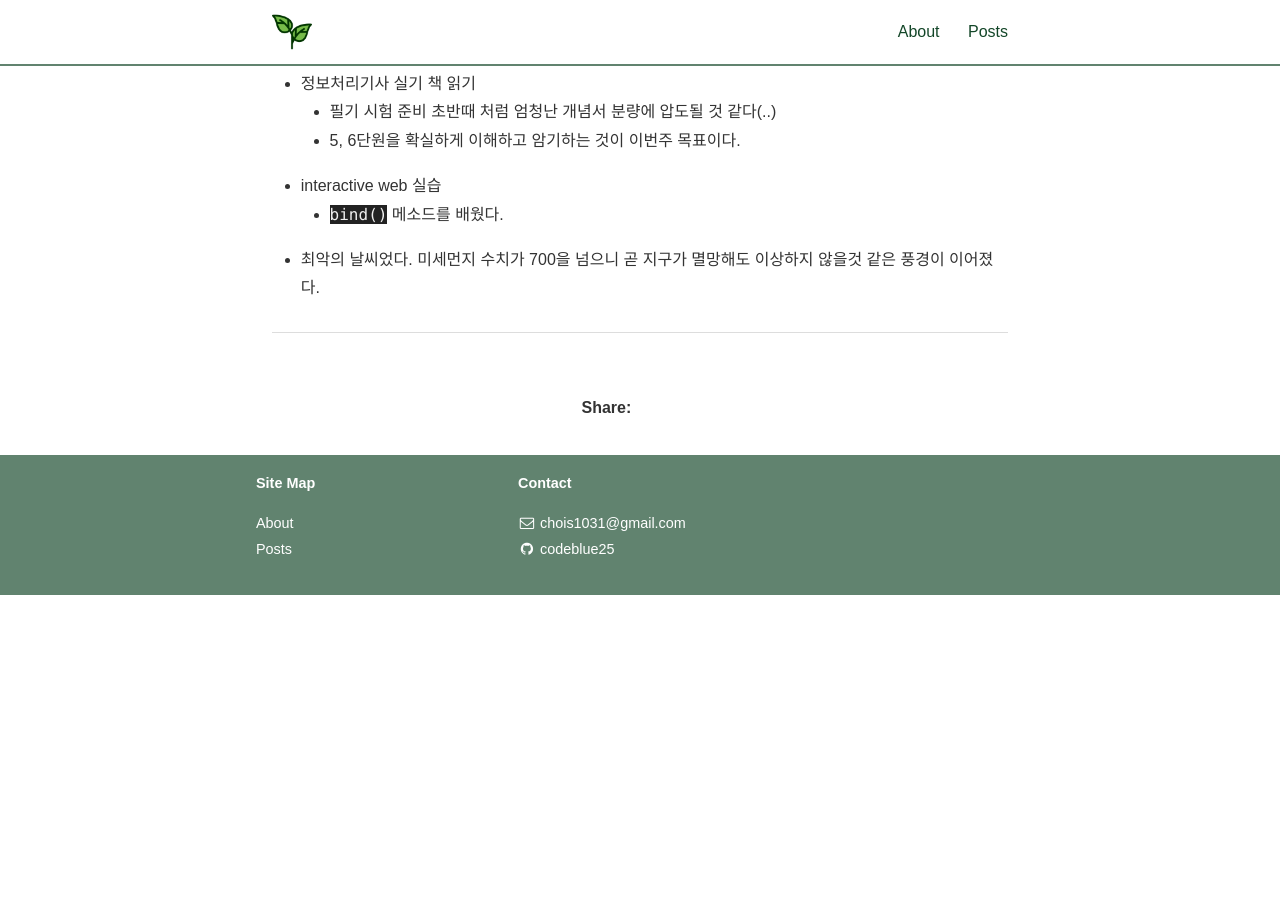
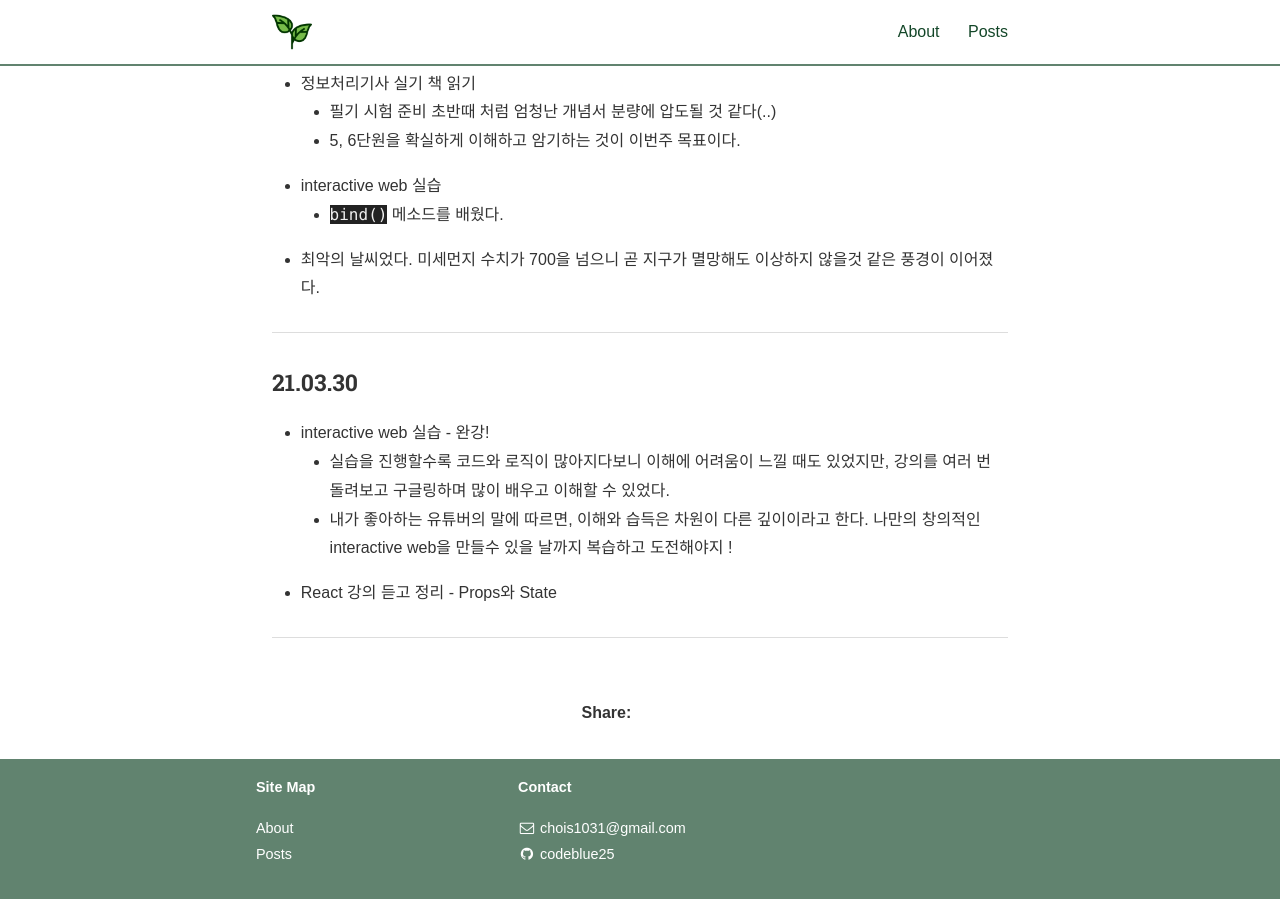
Before and after one commit to codeblue25/codeblue25.github.io, a Jekyll site: the page built from _posts/2021-03-28-0403.md, in a window 1280 px wide and 900 px high, scrolled down 577 px. Built offline with Jekyll 4.4.1, drawn with Linux system fonts in a browser that asks for light colours; nearby versions of some CDN libraries; some web fonts are replaced; a style sheet for code colours, icons or effects is not loaded; before the commit the page ends 1172 px from its top, so only the background shows below that.

Commit message:
210330 TIL

```diff
--- a/_posts/2021-03-28-0403.md
+++ b/_posts/2021-03-28-0403.md
@@ -24,3 +24,12 @@ categories: TIL
 * 최악의 날씨었다. 미세먼지 수치가 700을 넘으니 곧 지구가 멸망해도 이상하지 않을것 같은 풍경이 이어졌다.
 
 ---
+
+<h3>21.03.30</h3>
+
+* interactive web 실습 - 완강!
+  * 실습을 진행할수록 코드와 로직이 많아지다보니 이해에 어려움이 느낄 때도 있었지만, 강의를 여러 번 돌려보고 구글링하며 많이 배우고 이해할 수 있었다.
+  * 내가 좋아하는 유튜버의 말에 따르면, 이해와 습득은 차원이 다른 깊이이라고 한다. 나만의 창의적인 interactive web을 만들수 있을 날까지 복습하고 도전해야지 !
+* React 강의 듣고 정리 - Props와 State
+
+---
```
